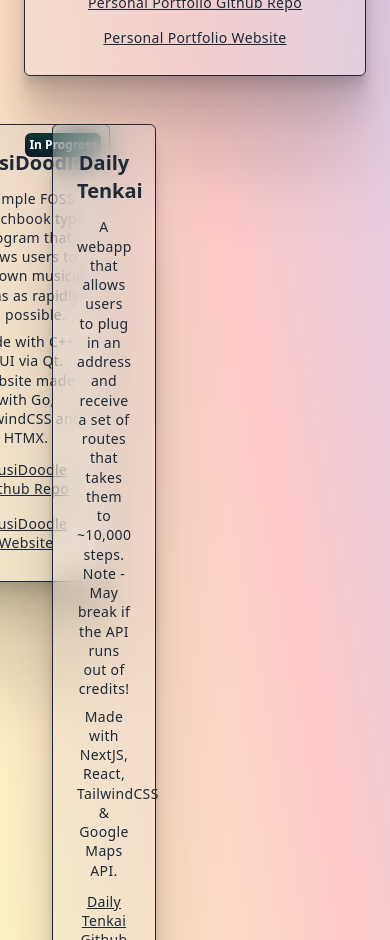
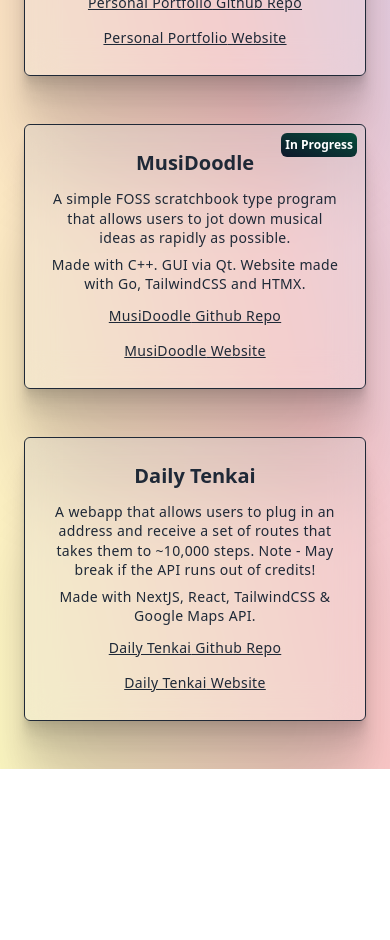
Before and after one commit to JJB9922/JJB9922Portfolio, a React (Vite) app in the folder JJB9922Portfolio/: page / in a window 390 px wide. Shown: the part 1060-2000 px from the top of the page. After the commit the page ends 1829 px from the top, so only its background shows below. Built offline with nearby package versions, Linux system fonts and the light colour scheme.

Commit message:
mobile formatting fix

```diff
--- a/JJB9922Portfolio/src/App.tsx
+++ b/JJB9922Portfolio/src/App.tsx
@@ -45,11 +45,11 @@
             site=''
           />
         </div>
-        <div className='md:flex md:flex-row justify-center'>
+        <div className='flex flex-row justify-center'>
 
-          <div className='grid grid-cols-5 w-2/3'>
+          <div className='md:grid md:grid-cols-5 md:w-2/3'>
 
-            <div className='md:col-span-3  flex flex-row justify-center dark:mb-4'>
+            <div className='md:col-span-3 flex flex-row justify-center dark:mb-4'>
               <ProjectTab
                 inProgress={true}
                 direction={'up'}
```
